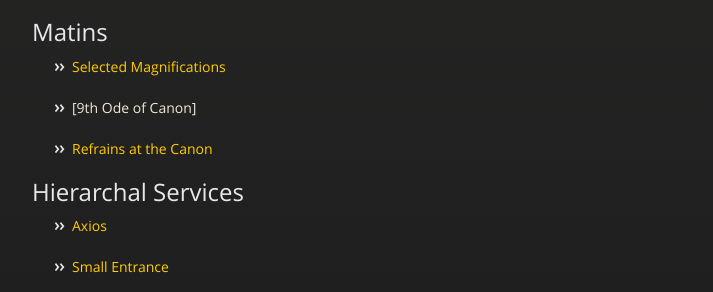
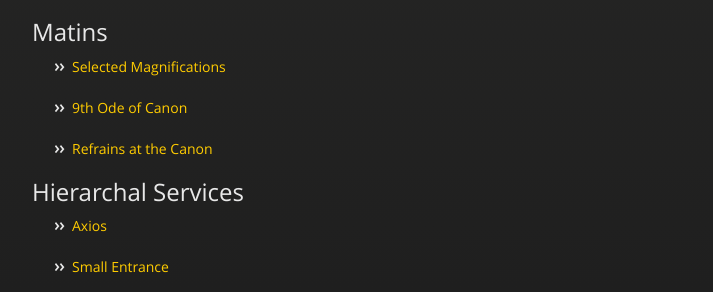
Before and after one commit to markjville/markjville.github.io, a Jekyll site: the page built from clergy-resources.md, in a window 1280 px wide. Shown: the part 418-710 px from the top of the page, without its empty margins (283-996 px from the left). Built offline with Jekyll 4.4.1, drawn with Linux system fonts in a browser that asks for light colours; our own code applies the rules of GitHub Pages for plain Markdown files; part of the change alters nothing that is shown.

```diff
--- a/clergy-resources.md
+++ b/clergy-resources.md
@@ -9,7 +9,7 @@
 ## Matins
 - [Selected Magnifications](https://markjville.github.io/docs/Selected-Magnifications-male-quartet.pdf)
 
-- [9th Ode of Canon]
+- [9th Ode of Canon](docs/at-9th-ode-clergy.pdf)
 
 - [Refrains at the Canon](https://markjville.github.io/docs/Refrains_at_the_Canon.pdf)
 
```
